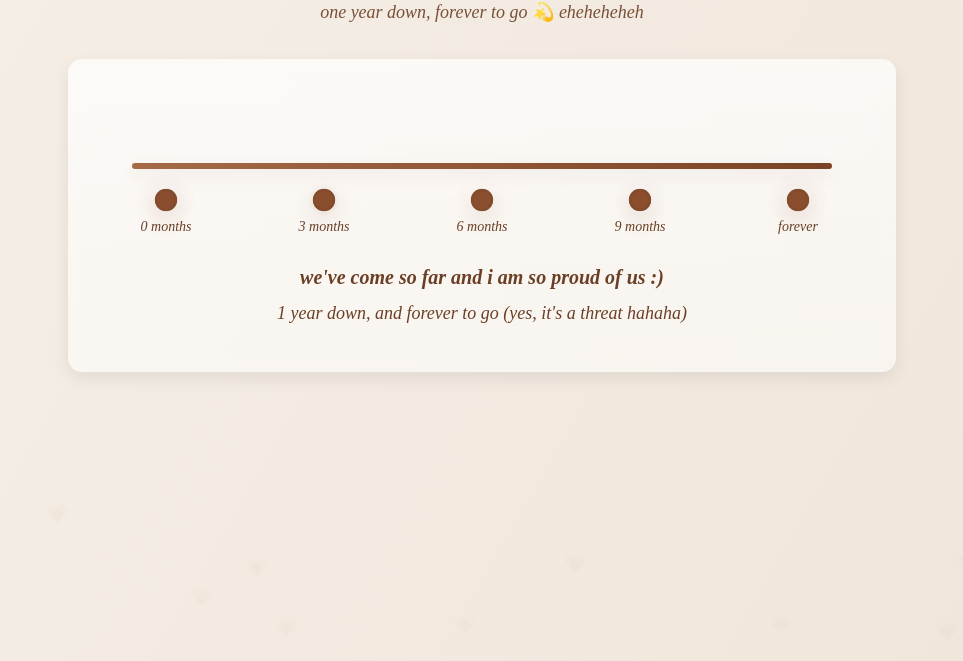
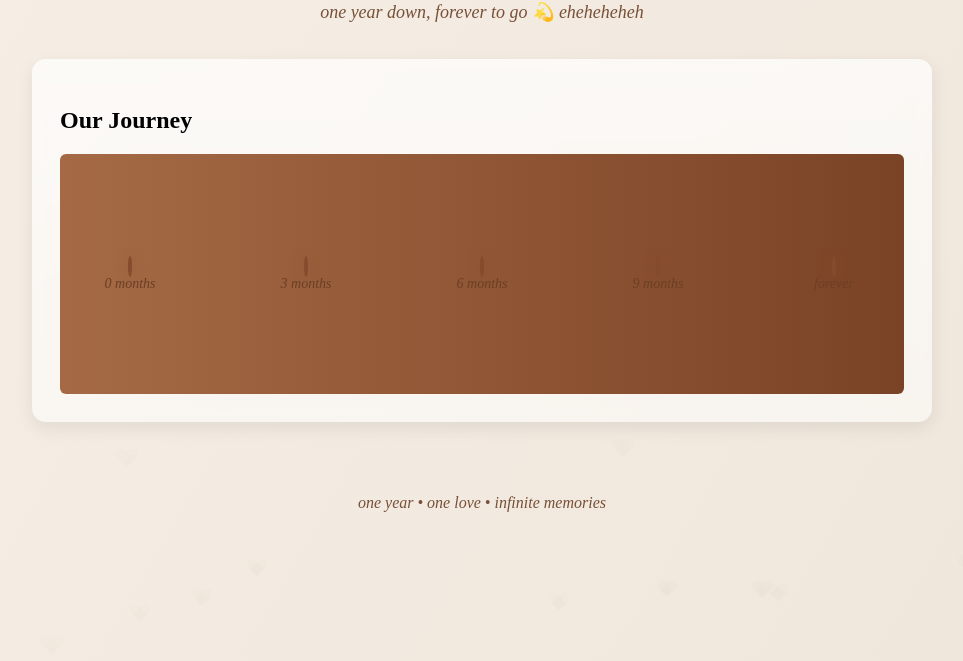
Before and after one commit to nonstopnonstop/wish, a plain HTML site: page index.html in a window 1280 px wide. Shown: the part 139-800 px from the top of the page, without its empty margins (158-1121 px from the left). Drawn offline with Linux system fonts and the light colour scheme.

Commit message:
Update index.html

```diff
--- a/index.html
+++ b/index.html
@@ -5,12 +5,11 @@
   <meta name="viewport" content="width=device-width,initial-scale=1" />
   <title>Happy 1st Anniversary!!!</title>
 
-  <!-- Styles -->
   <style>
     :root{
-      --beige-1: #f6efe6; /* soft beige */
-      --beige-2: #efe6db; /* slightly deeper */
-      --coffee: #6b3f25;  /* coffee brown text color */
+      --beige-1: #f6efe6;
+      --beige-2: #efe6db;
+      --coffee: #6b3f25;
       --accent: rgba(107,63,37,0.08);
       --dot-size: 14px;
       --dot-active: #8b4f30;
@@ -18,18 +17,14 @@
       --shadow: 0 6px 18px rgba(0,0,0,0.08);
     }
 
-    /* animated soft-gradient background */
     html,body{
       height:100%;
       margin:0;
       font-family: "Times New Roman", Times, serif;
-      -webkit-font-smoothing:antialiased;
-      -moz-osx-font-smoothing:grayscale;
       background: linear-gradient(120deg, var(--beige-1), var(--beige-2));
       overflow-y: auto;
     }
 
-    /* background animated gradient overlay */
     body::before{
       content:'';
       position:fixed;
@@ -37,7 +32,7 @@
       z-index:-2;
       background: linear-gradient(60deg, rgba(239,230,219,0.75), rgba(252,246,240,0.6) 40%, rgba(241,232,220,0.8) 70%);
       animation: gentleShift 12s linear infinite;
-      filter: blur(18px);
+      filter: blur(14px); /* slightly lighter for performance */
       transform: scale(1.05);
     }
 
@@ -47,26 +42,21 @@
       100% { transform: translateX(-6%) scale(1.03) rotate(-1deg); }
     }
 
-    /* floating heart accents */
+    /* floating hearts */
     .hearts {
       pointer-events:none;
       position:fixed;
       inset:0;
       z-index:0;
-      overflow:visible;
     }
     .heart {
       position:absolute;
       width:18px;
       height:18px;
-      transform: translateY(0) scale(1);
-      opacity: 0.18;
+      opacity:0.18;
       filter: drop-shadow(0 2px 6px rgba(107,63,37,0.06));
-      background: conic-gradient(from 180deg at 50% 50%, #fff0 0deg, #fff0 360deg);
       animation: floatUp linear infinite;
-      color: var(--coffee);
     }
-    /* We'll draw hearts with ::before/::after shapes via CSS */
     .heart::before, .heart::after{
       content:'';
       position:absolute;
@@ -74,10 +64,10 @@
       height:18px;
       background: rgba(107,63,37,0.06);
       border-radius:12px 12px 0 0;
-      transform-origin:center;
+      top:0;
     }
-    .heart::before{ left:0; transform: rotate(-45deg); top:0; }
-    .heart::after{ right:0; transform: rotate(45deg); top:0; }
+    .heart::before{ left:0; transform: rotate(-45deg); }
+    .heart::after{ right:0; transform: rotate(45deg); }
 
     @keyframes floatUp {
       0% { transform: translateY(0) scale(0.9); opacity: 0.18;}
@@ -85,39 +75,11 @@
       100% { transform: translateY(-280px) scale(1.05); opacity: 0; }
     }
 
-    /* main container */
-    .wrap {
-      max-width:900px;
-      margin:48px auto;
-      padding:36px;
-      box-sizing:border-box;
-      position:relative;
-      z-index:2;
-    }
+    .wrap { max-width:900px; margin:48px auto; padding:36px; position:relative; z-index:2; }
+    header { text-align:center; margin-bottom:36px; }
+    h1 { margin:0; font-size:42px; color:var(--coffee); font-style:italic; }
+    .subtitle { margin-top:8px; color:var(--coffee); opacity:0.9; font-style:italic; font-size:18px; }
 
-    header {
-      text-align:center;
-      margin-bottom:36px;
-    }
-
-    h1 {
-      margin:0;
-      font-size:42px;
-      color:var(--coffee);
-      font-style:italic;
-      font-family:"Times New Roman", Times, serif;
-      letter-spacing:0.6px;
-    }
-
-    .subtitle {
-      margin-top:8px;
-      color:var(--coffee);
-      opacity:0.9;
-      font-style:italic;
-      font-size:18px;
-    }
-
-    /* timeline card */
     .card {
       background: linear-gradient(180deg, rgba(255,255,255,0.7), rgba(255,255,255,0.5));
       border-radius:14px;
@@ -126,187 +88,30 @@
       backdrop-filter: blur(6px);
     }
 
-    /* timeline layout */
-    .timeline {
-      position:relative;
-      padding:36px 12px 20px 12px;
-    }
+    .timeline { position:relative; padding:36px 12px 20px 12px; }
+    .timeline .line { height:6px; border-radius:6px; background: linear-gradient(90deg, rgba(107,63,37,0.12), rgba(107,63,37,0.18)); margin:40px 24px; }
+    .line .fill { position:absolute; left:0; top:0; bottom:0; width:0%; background: linear-gradient(90deg, #a56a45, #7b4326); border-radius:6px; transition: width 2s cubic-bezier(.2,.9,.2,1); }
 
-    /* horizontal line drawn with pseudo-element; we'll animate a mask over it */
-    .timeline .line {
-      position:relative;
-      height:6px;
-      border-radius:6px;
-      background: linear-gradient(90deg, rgba(107,63,37,0.12), rgba(107,63,37,0.18));
-      margin:40px 24px;
-      overflow:visible;
-    }
+    .points { display:flex; justify-content:space-between; margin-top:-10px; padding:0 18px; }
+    .point { text-align:center; transform: translateY(-8px); width:80px; }
+    .dot { width:var(--dot-size); height:var(--dot-size); border-radius:50%; background:rgba(107,63,37,0.14); border:2px solid rgba(107,63,37,0.2); margin:0 auto 10px auto; }
+    .dot.active { background: var(--dot-active); transform: scale(1.25); box-shadow: 0 0 12px rgba(139,79,48,0.4); }
+    .point small { display:block; color:var(--coffee); font-style:italic; font-size:14px; }
 
-    /* progress fill that grows from left to right on load */
-    .line .fill {
-      position:absolute;
-      left:0;
-      top:0;
-      bottom:0;
-      width:0%;
-      background: linear-gradient(90deg, #a56a45, #7b4326);
-      border-radius:6px;
-      transition: width 2s cubic-bezier(.2,.9,.2,1);
-      box-shadow: 0 6px 16px rgba(123,67,38,0.12);
-    }
+    .timeline-caption { text-align:center; margin-top:22px; font-size:18px; color:var(--coffee); font-style:italic; }
 
-    /* timeline points */
-    .points {
-      display:flex;
-      justify-content:space-between;
-      align-items:center;
-      position:relative;
-      margin-top:-10px;
-      padding:0 18px;
-    }
+    footer { margin:72px 0 120px; text-align:center; color:var(--coffee); font-style:italic; opacity:0.9; }
 
-    .point {
-      position:relative;
-      text-align:center;
-      transform: translateY(-8px);
-      width:80px;
-      flex: 0 0 80px;
-    }
-
-    .dot {
-      width:var(--dot-size);
-      height:var(--dot-size);
-      border-radius:50%;
-      background:rgba(107,63,37,0.14);
-      border:2px solid rgba(107,63,37,0.2);
-      margin:0 auto 10px auto;
-      display:block;
-      position:relative;
-      transition: transform .35s ease, background .35s ease;
-    }
-
-    .dot.active {
-      background: var(--dot-active);
-      box-shadow: 0 6px 18px rgba(139,79,48,0.18);
-      transform: scale(1.25);
-    }
-
-    .point small {
-      display:block;
-      color:var(--coffee);
-      font-style:italic;
-      font-size:14px;
-      margin-top:4px;
-      line-height:1.2;
-    }
-
-    /* month labels */
-    .meta {
-      text-align:center;
-      margin-top:14px;
-      color:var(--coffee);
-      font-style:italic;
-    }
-
-    /* animated timeline entry markers (pulses) */
-    .dot::after{
-      content:'';
-      position:absolute;
-      inset: -8px;
-      border-radius:50%;
-      pointer-events:none;
-      opacity:0;
-    }
-
-    .dot.active::after{
-      animation: pulse 1400ms infinite;
-      background: radial-gradient(circle, rgba(139,79,48,0.12), rgba(139,79,48,0));
-      opacity:1;
-    }
-
-    @keyframes pulse {
-      0% { transform: scale(0.6); opacity:0.6; }
-      100% { transform: scale(1.9); opacity:0; }
-    }
-
-    /* small caption below timeline */
-    .timeline-caption {
-      text-align:center;
-      margin-top:22px;
-      font-size:18px;
-      color:var(--coffee);
-      font-style:italic;
-    }
-
-    /* letter section */
-    .spacer {
-      height:60vh;
-    }
-
-    .letter-wrap {
-      max-width:720px;
-      margin:48px auto;
-      padding:28px;
-      border-radius:12px;
-      box-shadow:var(--shadow);
-      background: linear-gradient(180deg, rgba(255,255,255,0.85), rgba(255,255,255,0.75));
-      transform: translateY(24px) scale(0.99);
-      opacity:0;
-      transition: all 800ms cubic-bezier(.2,.9,.2,1);
-      will-change: transform, opacity;
-      border:1px solid rgba(107,63,37,0.06);
-    }
-
-    .letter-wrap.revealed {
-      transform: translateY(0) scale(1);
-      opacity:1;
-    }
-
-    .letter {
-      font-size:20px;
-      color:var(--coffee);
-      line-height:1.65;
-      font-style:italic;
-      white-space:pre-wrap;
-    }
-
-    .cheesy {
-      margin-top:18px;
-      font-size:18px;
-      color:var(--coffee);
-      font-style:italic;
-      opacity:0.95;
-    }
-
-    .toast {
-      margin-top:20px;
-      text-align:center;
-      font-size:16px;
-      opacity:0.9;
-    }
-
-    /* footer */
-    footer {
-      margin:72px 0 120px;
-      text-align:center;
-      color:var(--coffee);
-      font-style:italic;
-      opacity:0.9;
-    }
-
-    /* small responsive tweaks */
     @media (max-width:680px){
-      .point { width:56px; flex:0 0 56px; }
+      .point { width:56px; }
       h1 { font-size:32px; }
-      .letter { font-size:18px; }
       .wrap { padding:18px; }
     }
   </style>
 </head>
 <body>
-
-  <!-- subtle decorative hearts (randomly positioned by JS) -->
-  <div class="hearts" id="hearts"></div>
+  <!-- decorative hearts -->
+  <div class="hearts" id="hearts" aria-hidden="true"></div>
 
   <div class="wrap">
     <header>
@@ -315,34 +120,30 @@
     </header>
 
     <section class="card" aria-labelledby="timeline-heading" role="region">
-      <h2 id="timeline-heading" style="display:none">Timeline</h2>
+      <h2 id="timeline-heading">Our Journey</h2>
 
-      <div class="timeline" aria-hidden="false">
-        <div class="line" aria-hidden="true">
-          <div class="fill" id="lineFill" role="presentation"></div>
+      <div class="timeline">
+        <div class="line">
+          <div class="fill" id="lineFill"></div>
         </div>
 
-        <div class="points" role="list" aria-label="Milestones">
+        <div class="points" role="list">
           <div class="point" role="listitem">
             <span class="dot" data-pos="0"></span>
             <small>0 months</small>
           </div>
-
           <div class="point" role="listitem">
             <span class="dot" data-pos="25"></span>
             <small>3 months</small>
           </div>
-
           <div class="point" role="listitem">
             <span class="dot" data-pos="50"></span>
             <small>6 months</small>
           </div>
-
           <div class="point" role="listitem">
             <span class="dot" data-pos="75"></span>
             <small>9 months</small>
           </div>
-
           <div class="point" role="listitem">
             <span class="dot" data-pos="100"></span>
             <small>forever</small>
@@ -350,104 +151,64 @@
         </div>
 
         <div class="timeline-caption">
-          <div style="font-weight:700; font-size:20px; margin-bottom:8px; color:var(--coffee); font-style:italic;">
+          <div style="font-weight:700; font-size:20px; margin-bottom:8px;">
             we've come so far and i am so proud of us :)
           </div>
-          <div class="meta">1 year down, and forever to go (yes, it's a threat hahaha) </div>
+          <div class="meta">1 year down, and forever to go (yes, it's a threat hahaha)</div>
         </div>
       </div>
     </section>
 
-    <!-- spacer so user scrolls down -->
-    <div class="spacer" aria-hidden="true"></div>
-
-    <!-- letter revealed on scroll -->
-    <section class="letter-wrap" id="letter">
-      <div class="letter">
-        i'm so glad we've come this far. i love you to the moon and back. to more years to come 🥂
-
-        <div class="cheesy">
-          you're my morning coffee and midnight moonlight — the sweetest routine i never knew i needed.<br>
-          every laugh, every silly dance in the kitchen, every "are you okay?" — i treasure them all.<br>
-          thanks for being my person, my home, and my best friend.
-        </div>
-
-        <div class="cheesy" style="margin-top:14px; font-weight:700;">
-          here's to more inside jokes, more warm hands to hold, and a thousand more anniversaries. i love you endlessly. ❤️
-        </div>
-
-        <div class="toast">— forever yours, with all my heart</div>
-      </div>
-    </section>
+    <!-- optional space to add photo memories later -->
+    <!-- <section class="memories">
+       <img src="photo1.jpg" alt="memory 1">
+       <img src="photo2.jpg" alt="memory 2">
+     </section> -->
 
     <footer>one year • one love • infinite memories</footer>
   </div>
 
-  <!-- scripts -->
   <script>
-    /* helper to create soft floating hearts at random places */
+    /* floating hearts */
     (function createHearts(){
       const container = document.getElementById('hearts');
-      const colors = ['rgba(107,63,37,0.06)','rgba(139,79,48,0.07)','rgba(107,63,37,0.08)'];
-      const count = 12;
+      const count = window.innerWidth < 680 ? 6 : 12; // fewer on mobile
       for(let i=0;i<count;i++){
         const h = document.createElement('span');
         h.className = 'heart';
-        // random x position, random delay and duration
         const left = Math.random()*100;
         const bottom = Math.random()*20 + 2;
         const delay = Math.random()*6;
         const dur = 6 + Math.random()*8;
         h.style.left = left + '%';
         h.style.bottom = bottom + 'px';
-        h.style.opacity = (0.08 + Math.random()*0.14).toFixed(2);
         h.style.animationDuration = dur + 's';
         h.style.animationDelay = delay + 's';
-        h.style.transform = 'translateY(0) scale(' + (0.7 + Math.random()*0.5) + ')';
         container.appendChild(h);
       }
     })();
 
-    /* timeline fill animation on load, and activate dots sequentially */
+    /* timeline animation */
     window.addEventListener('load', function(){
       const fill = document.getElementById('lineFill');
-      // animate to 100% over 2 seconds
-      requestAnimationFrame(() => {
-        fill.style.width = '100%';
-      });
+      const dots = Array.from(document.querySelectorAll('.dot'));
+      requestAnimationFrame(() => { fill.style.width = '100%'; });
 
-      // activate the dots in sequence to create a "timeline reveal" feel
-      const dots = Array.from(document.querySelectorAll('.dot'));
       dots.forEach((d, idx) => {
         setTimeout(()=> d.classList.add('active'), 300 + idx*380);
       });
 
-      // small confetti-like quick "pulse" on the final dot after the fill completes
+      // sync final dot glow with fill completion
       setTimeout(()=> {
         const final = dots[dots.length-1];
         final.classList.add('active');
-      }, 1700);
+      }, 2000);
     });
 
-    /* Reveal letter on scroll (IntersectionObserver) */
-    (function(){
-      const letterWrap = document.getElementById('letter');
-      const observer = new IntersectionObserver(entries => {
-        entries.forEach(entry => {
-          if(entry.isIntersecting){
-            letterWrap.classList.add('revealed');
-          }
-        });
-      }, { root: null, threshold: 0.25 });
-      observer.observe(letterWrap);
-    })();
-
-    /* Accessibility: let user press 'T' to jump to timeline, 'L' to letter */
+    /* keyboard navigation */
     document.addEventListener('keydown', (e) => {
       if(e.key.toLowerCase() === 't') {
         document.querySelector('.timeline').scrollIntoView({behavior:'smooth', block:'center'});
-      } else if(e.key.toLowerCase() === 'l') {
-        document.getElementById('letter').scrollIntoView({behavior:'smooth', block:'center'});
       }
     });
   </script>
```
